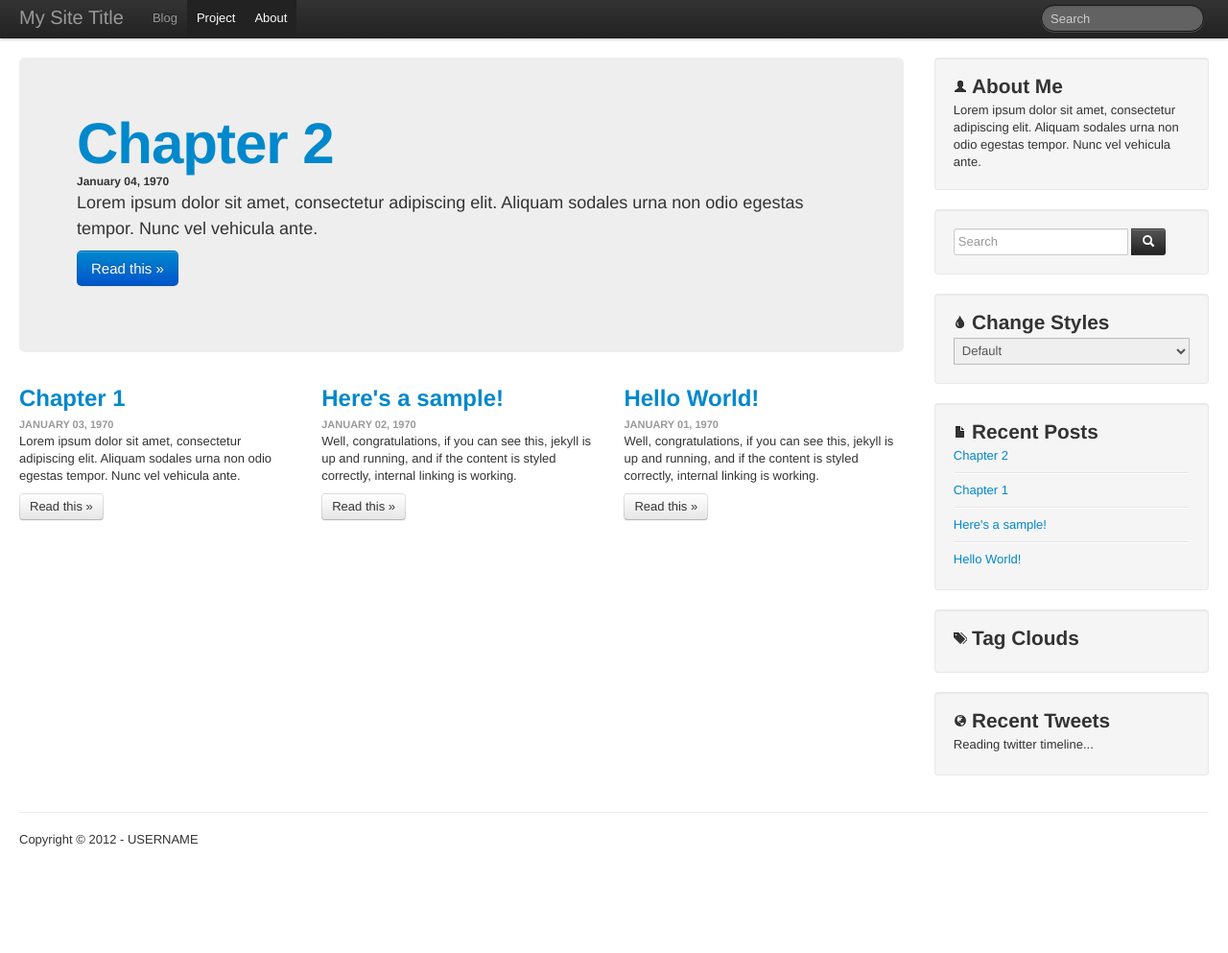
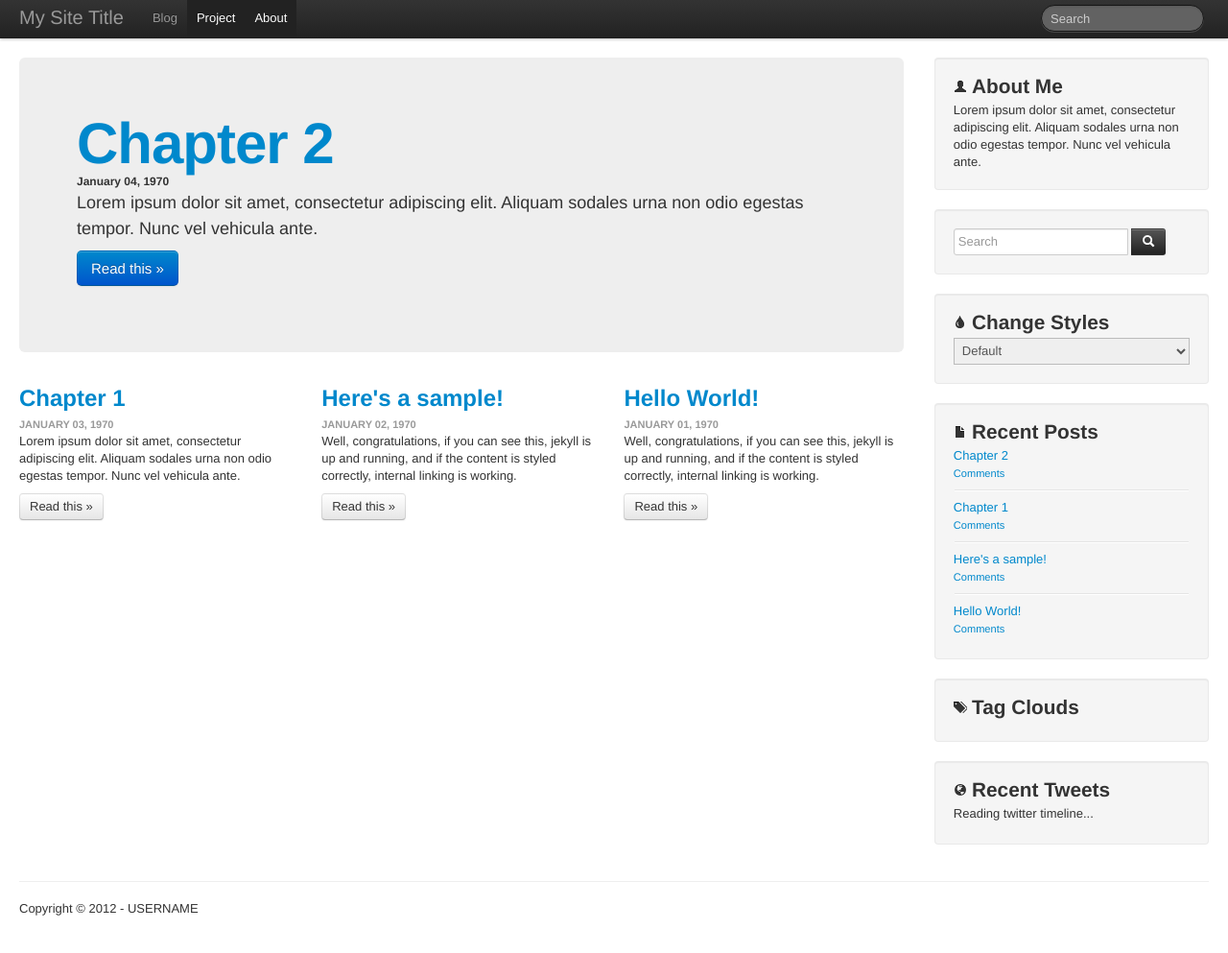
Before and after one commit to tokkonopapa/jekyll-experiment, a Jekyll site: the page built from index.html, in a window 1280 px wide and 1005 px high. Shown: the top 993 px of the window at 96% size. Built offline with Jekyll 4.4.1, drawn with Linux system fonts in a browser that asks for light colours; nearby versions of some CDN libraries; Markdown is read by kramdown in place of the engine named in the settings; the list of posts is cut into pages by our own code; comment, search, counter and statistics services are not loaded; some of the changed lines change nothing that is shown.

Commit message:
show disqus reaction

```diff
--- a/_config.yml
+++ b/_config.yml
@@ -53,7 +53,7 @@ js_bottom: false
 
 disqus:
     shortname: tokkonopapa
-    comment_count: false
+    comment_count: true
 
 google_analytics:
     account: UA-XXXXX-X
```
Also changed, not shown: README.md.
